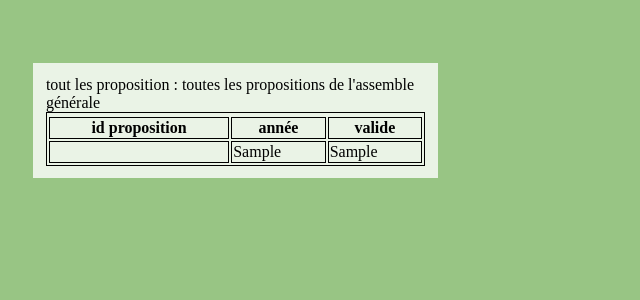
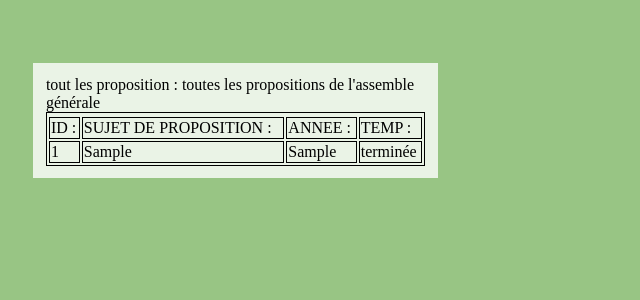
Before and after one commit to DonittoD/PROJET-COPRO, a PHP site: page /listePropo.php in a window 1280 px wide. Shown: the part 119-419 px from the top of the page, without its empty margins (0-640 px from the left). Run offline with PHP 8.4, Linux system fonts and the light colour scheme; the visitor is signed in with stand-in values (Sample User, id 1); tables that the repository leaves empty or names only in its code hold one stand-in row (values such as "Sample post"); data that the repository does not hold is empty.

Commit message:
update inner join

```diff
--- a/listePropo.php
+++ b/listePropo.php
@@ -19,21 +19,23 @@ echo'<div class="information_utilisateur"> tout les proposition :';
 echo'<table>
 <tr> toutes les propositions de l\'assemble générale </tr><br>';
 echo'<tr>';
-echo'<th> id proposition </th>';
-echo'<th> année </th>';
-echo'<th>valide </th>';
+echo'<td> ID  :</td>';
+echo'<td> SUJET DE PROPOSITION :</td>';
+echo'<td> ANNEE :</td>';
+echo'<td>TEMP :</td>';
 echo'</tr>';
 
 
 
 // on interoge la base de donnée qui est sur la table proposition_ag
-foreach ($db->query('SELECT * FROM propositions_ag') as $row) {
+foreach ($db->query('SELECT idProposition, annee,valide, libelle FROM propositions_ag INNER JOIN propositions ON propositions.id = propositions_ag.idProposition') as $row) {
 
     echo '<tr>
     <td>'. $row['idProposition'].' </td>
+    <td>'.$row['libelle'].'</td>
     <td>' . $row['annee']. '</td>
-    <td>' . $row['valide'].'</td>
-    </tr>';
+    <td>' ; if($row['valide'] == null){ echo' en cours </td>'; }else{ echo' terminée </td>'; }
+    echo '</tr>';
 
 }
 echo '</table>';
```
